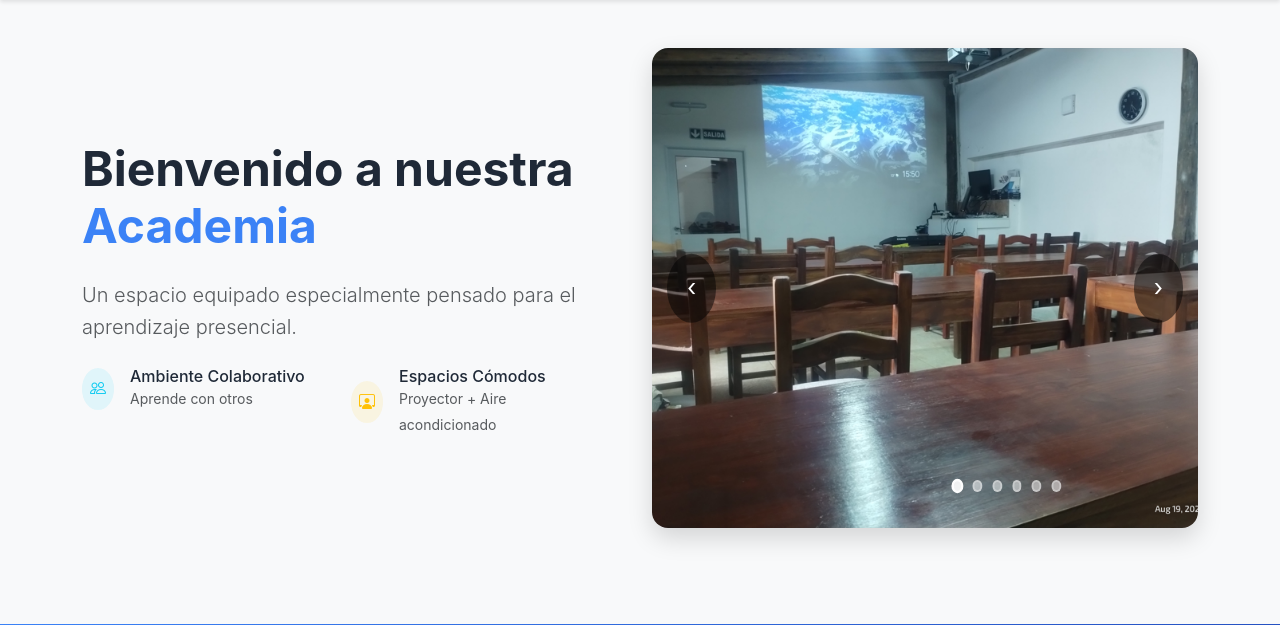
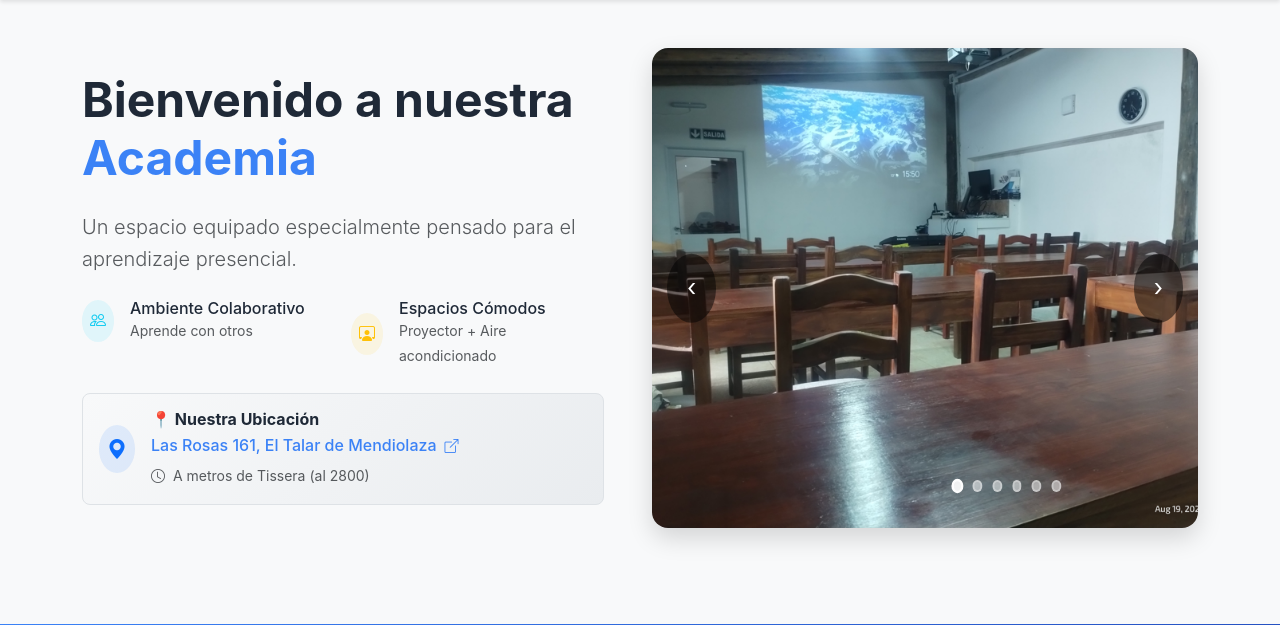
Before and after one commit to avdata99/clasdrom, a Django app: page / in a window 1280 px wide. Shown: the part 80-705 px from the top of the page. Run offline with Django 4.2, Linux system fonts and the light colour scheme; data comes from the database, SQL or seed files in the repository.

Commit message:
Location

```diff
--- a/cdrom/core/templates/pages/home.html
+++ b/cdrom/core/templates/pages/home.html
@@ -50,6 +50,34 @@
                                 </div>
                             </div>
                         </div>
+
+                        <div class="col-12 mt-4">
+                            <div class="location-card p-3 rounded-3 border" style="background: linear-gradient(135deg, #f8f9fa 0%, #e9ecef 100%);">
+                                <div class="d-flex align-items-center">
+                                    <div class="bg-primary bg-opacity-10 rounded-circle p-2 me-3">
+                                        <i class="bi bi-geo-alt-fill text-primary fs-5"></i>
+                                    </div>
+                                    <div class="flex-grow-1">
+                                        <h6 class="mb-1 fw-bold">📍 Nuestra Ubicación</h6>
+                                        <a href="https://maps.app.goo.gl/NdXz61CpM2VpH6R77"
+                                           target="_blank"
+                                           class="text-decoration-none d-inline-flex align-items-center"
+                                           style="color: var(--primary-color); font-weight: 500;">
+                                            <span>Las Rosas 161, El Talar de Mendiolaza</span>
+                                            <i class="bi bi-box-arrow-up-right ms-2 small"></i>
+                                        </a>
+                                        <div class="mt-1">
+                                            <small class="text-muted">
+                                                <i class="bi bi-clock me-1"></i>
+                                                A metros de Tissera (al 2800)
+                                            </small>
+                                        </div>
+                                    </div>
+                                </div>
+                            </div>
+                        </div>
+
+
 
                     </div>
                 </div>
```
